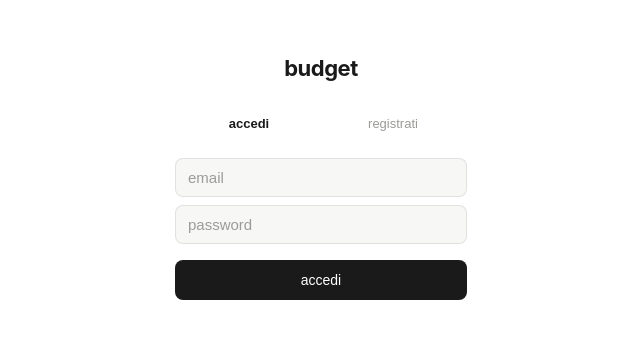
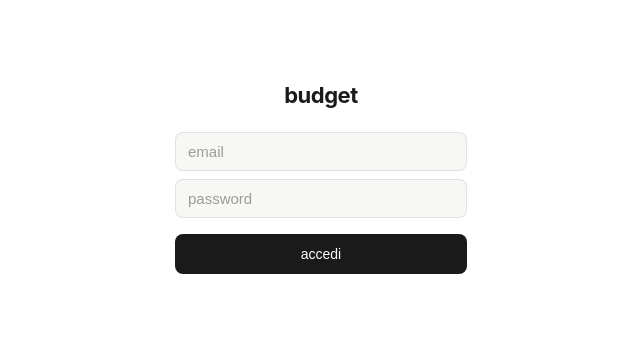
Before and after one commit to 1084lai/daily-budget-manager, a Svelte app: page / in a window 1280 px wide. Shown: the part 224-562 px from the top of the page, without its empty margins (319-959 px from the left). Built offline with nearby package versions, Linux system fonts and the light colour scheme.

Commit message:
feat: hide register tab from login UI

```diff
--- a/src/components/Login.svelte
+++ b/src/components/Login.svelte
@@ -28,11 +28,6 @@
 <div class="login-wrap">
   <div class="login-card">
     <div class="login-title">budget</div>
-    <div class="login-tabs">
-      <button class="login-tab" class:active={mode === 'login'} on:click={() => { mode = 'login'; error = ''; }}>accedi</button>
-      <button class="login-tab" disabled title="registrazione chiusa">registrati</button>
-    </div>
-
     <input class="input-field" type="email" bind:value={email} placeholder="email" autocomplete="email"
       on:keydown={e => e.key === 'Enter' && document.getElementById('login-pwd').focus()} />
     <input class="input-field" id="login-pwd" type="password" bind:value={password} placeholder="password"
```
